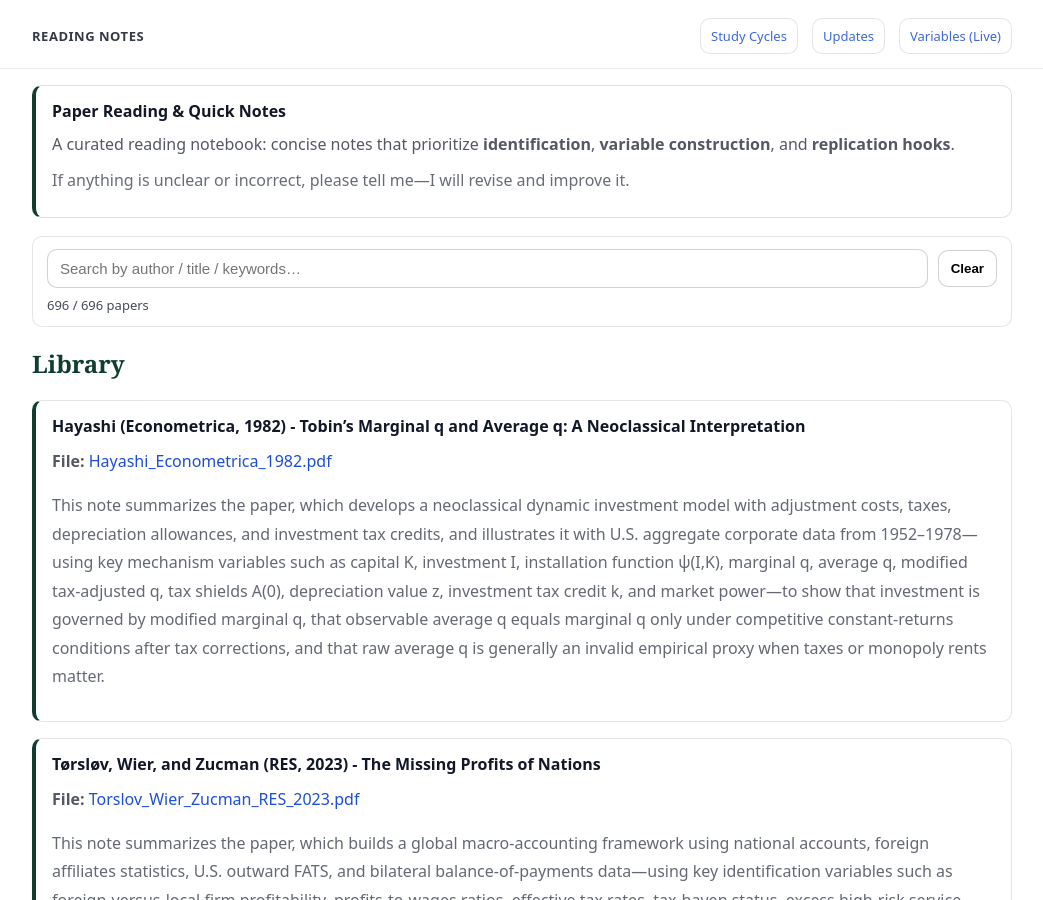
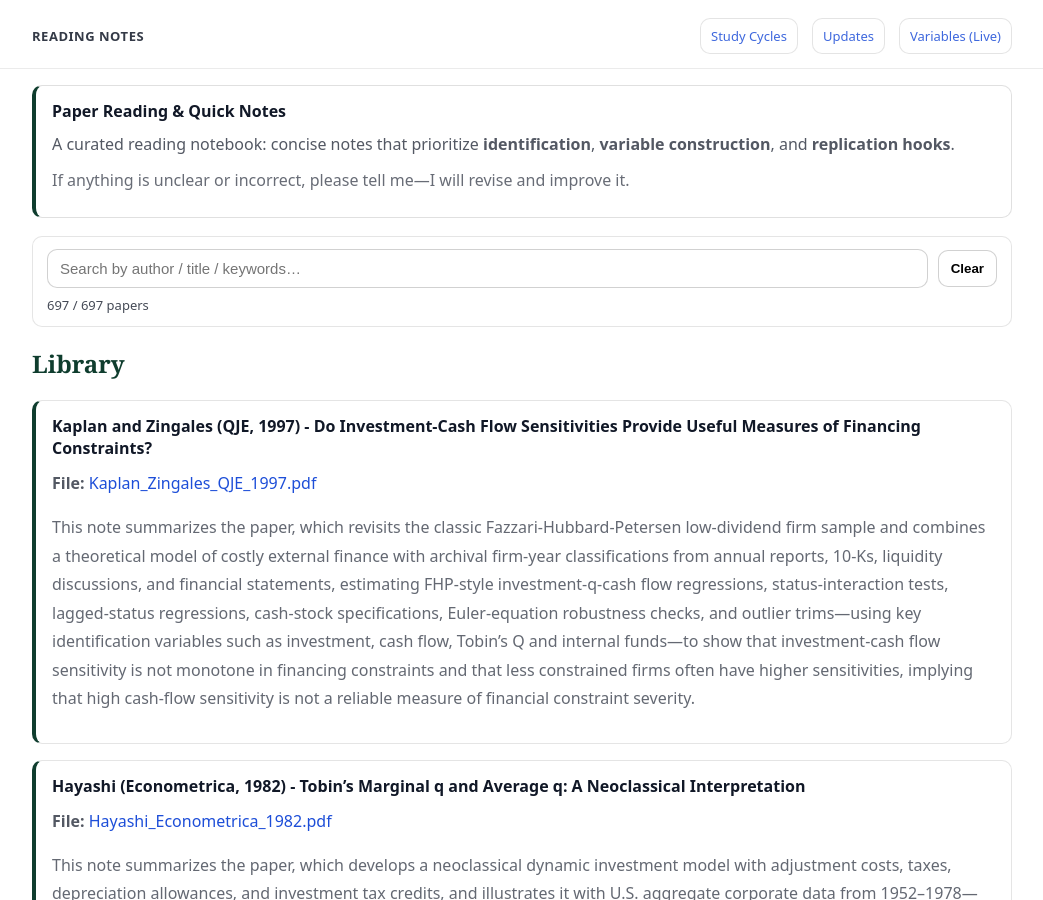
Before and after one commit to yaxinzn/study-archive, a Jekyll site: the page built from reading/index.md, in a window 1280 px wide and 900 px high. Shown: the whole window, without its empty margins (118-1161 px from the left). Built offline with Jekyll 4.4.1, drawn with Linux system fonts in a browser that asks for light colours.

Commit message:
Reading: add/update Kaplan_Zingales_QJE_1997.pdf

```diff
--- a/_data/reading.yml
+++ b/_data/reading.yml
@@ -1,3 +1,7 @@
+- title: "Kaplan and Zingales (QJE, 1997) - Do Investment-Cash Flow Sensitivities Provide Useful Measures of Financing Constraints?"
+  file: "Kaplan_Zingales_QJE_1997.pdf"
+  desc: "This note summarizes the paper, which revisits the classic Fazzari-Hubbard-Petersen low-dividend firm sample and combines a theoretical model of costly external finance with archival firm-year classifications from annual reports, 10-Ks, liquidity discussions, and financial statements, estimating FHP-style investment-q-cash flow regressions, status-interaction tests, lagged-status regressions, cash-stock specifications, Euler-equation robustness checks, and outlier trims—using key identification variables such as investment, cash flow, Tobin’s Q and internal funds—to show that investment-cash flow sensitivity is not monotone in financing constraints and that less constrained firms often have higher sensitivities, implying that high cash-flow sensitivity is not a reliable measure of financial constraint severity."
+
 - title: "Hayashi (Econometrica, 1982) - Tobin’s Marginal q and Average q: A Neoclassical Interpretation"
   file: "Hayashi_Econometrica_1982.pdf"
   desc: "This note summarizes the paper, which develops a neoclassical dynamic investment model with adjustment costs, taxes, depreciation allowances, and investment tax credits, and illustrates it with U.S. aggregate corporate data from 1952–1978—using key mechanism variables such as capital K, investment I, installation function ψ(I,K), marginal q, average q, modified tax-adjusted q, tax shields A(0), depreciation value z, investment tax credit k, and market power—to show that investment is governed by modified marginal q, that observable average q equals marginal q only under competitive constant-returns conditions after tax corrections, and that raw average q is generally an invalid empirical proxy when taxes or monopoly rents matter."
```
Also changed, not shown: 1 other file.
